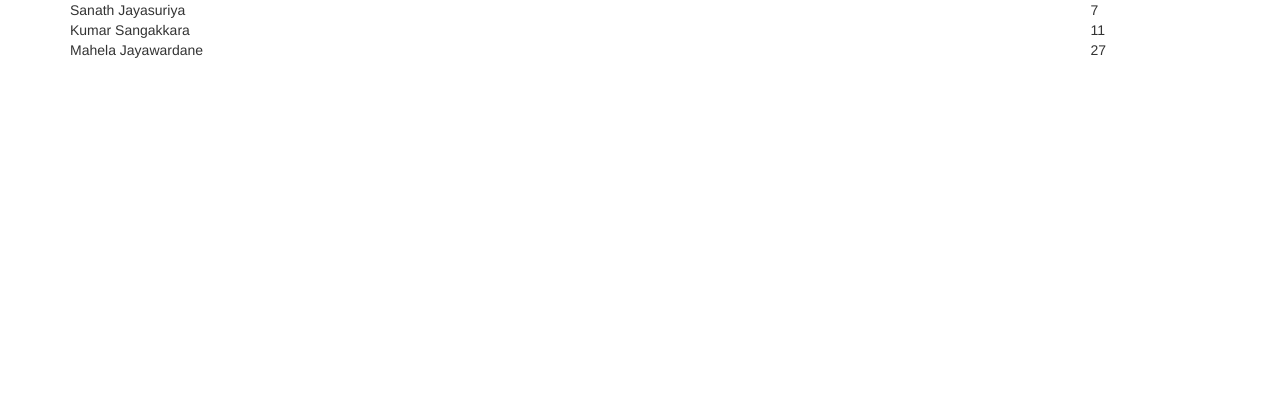
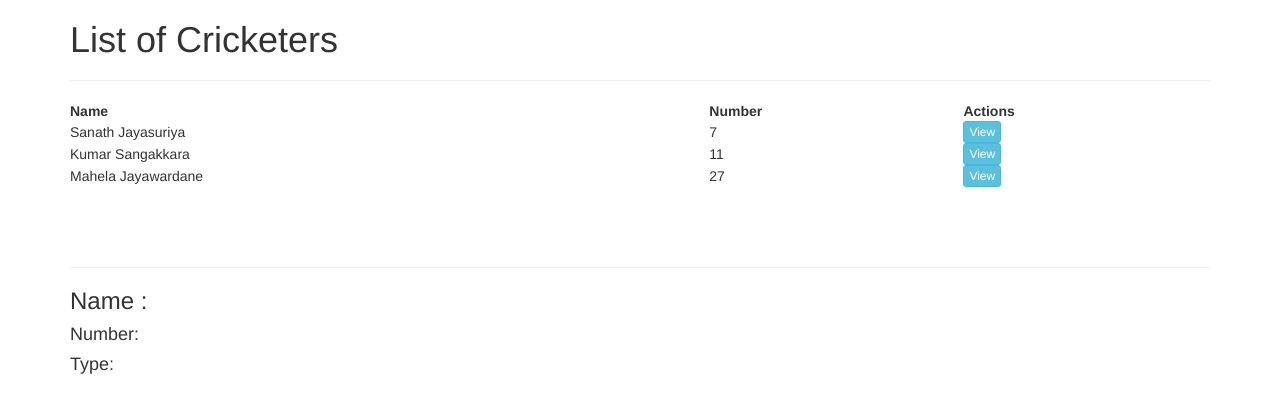
Before and after one commit to js-lecs/dialog-intro, an Angular app: page / in a window 1280 px wide. Shown: the top 412 px of the page. Built offline with nearby package versions, Linux system fonts and the light colour scheme.

Commit message:
cricketers view

```diff
--- a/src/app/app.component.html
+++ b/src/app/app.component.html
@@ -1 +1 @@
-<app-first></app-first>
+<app-cricketers></app-cricketers>
--- a/src/app/app.module.ts
+++ b/src/app/app.module.ts
@@ -7,6 +7,7 @@ import { FirstComponent } from './components/first/first.component';
 import { TabComponent } from './components/tab/tab.component';
 import { Tab1Component } from './components/tab/tab1/tab1.component';
 import { Tab2Component } from './components/tab/tab2/tab2.component';
+import { CricketersComponent } from './components/cricketers/cricketers.component';
 
 
 @NgModule({
@@ -15,7 +16,8 @@ import { Tab2Component } from './components/tab/tab2/tab2.component';
     FirstComponent,
     TabComponent,
     Tab1Component,
-    Tab2Component
+    Tab2Component,
+    CricketersComponent
   ],
   imports: [
     BrowserModule,
--- /dev/null
+++ b/src/app/components/cricketers/cricketers.component.html
@@ -0,0 +1,27 @@
+<div class="container">
+  <h1> List of Cricketers</h1>
+  <hr>
+
+  <table class="table table-hover">
+    <thead>
+      <th>Name</th>
+      <th>Number</th>
+      <th>Actions</th>
+    </thead>
+    <tr *ngFor="let x of cricketers">
+      <td>{{x.name}}</td>
+      <td>{{x.number}}</td>
+      <td>
+        <button (click)="selectCricketer(x)" class="btn btn-info btn-xs">View</button>
+      </td>
+    </tr>
+  </table>
+
+  <br>
+  <br>
+  <hr>
+
+  <h3> Name : {{activeCricketer.name}}</h3>
+  <h4> Number: {{activeCricketer.number}} </h4>
+  <h4> Type: {{activeCricketer.type}}</h4>
+</div>
--- /dev/null
+++ b/src/app/components/cricketers/cricketers.component.ts
@@ -0,0 +1,37 @@
+import { Component, OnInit } from '@angular/core';
+
+@Component({
+  selector: 'app-cricketers',
+  templateUrl: './cricketers.component.html',
+  styleUrls: ['./cricketers.component.scss']
+})
+export class CricketersComponent implements OnInit {
+
+  public cricketers = [
+    {
+      name: "Sanath Jayasuriya",
+      number: 7,
+      type: "allrounder"
+    },
+    {
+      name: "Kumar Sangakkara",
+      number: 11,
+      type: "batsman"
+    },
+    {
+      name: "Mahela Jayawardane",
+      number: 27,
+      type: "batsman"
+    }
+  ];
+
+  public activeCricketer = {};
+  constructor() { }
+
+  ngOnInit() {
+  }
+
+  selectCricketer(cricketerObj) {
+    this.activeCricketer = cricketerObj;
+  }
+}
--- a/src/app/components/first/first.component.html
+++ b/src/app/components/first/first.component.html
@@ -1,4 +1,4 @@
-<!-- <h1> {{title}} </h1>
+<h1> {{title}} </h1>
 
 <div [class]="className">
 
@@ -23,13 +23,4 @@
 
 <br>
 <hr>
-<app-tab></app-tab> -->
-
-<div class="container">
-  <table class="table table-hover">
-    <tr *ngFor="let x of cricketers">
-        <td>{{x.name}}</td>
-        <td>{{x.number}}</td>
-    </tr>
-  </table>
-</div>
+<app-tab></app-tab>
--- a/src/app/components/first/first.component.ts
+++ b/src/app/components/first/first.component.ts
@@ -11,20 +11,7 @@ export class FirstComponent implements OnInit {
   public className:String = "bgBlue";
   public name:String = "";
 
-  public cricketers = [
-    {
-      name: "Sanath Jayasuriya",
-      number: 7
-    },
-    {
-      name: "Kumar Sangakkara",
-      number :11
-    },
-    {
-      name: "Mahela Jayawardane",
-      number: 27
-    }
-  ];
+
 
   constructor() { }
 
```
Also changed, not shown: src/app/components/cricketers/cricketers.component.scss (added), 1 other file (tests, documents, lock files or other folders).
